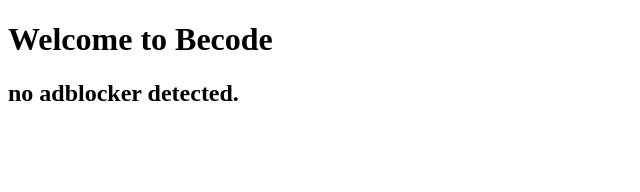
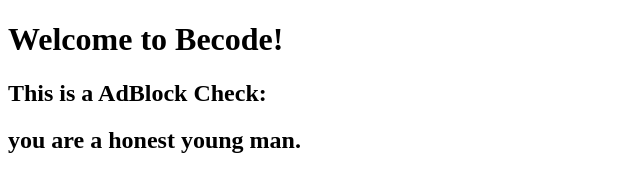
Before and after one commit to DimitryWuyts/adblock, a plain HTML site: page index.html in a window 1280 px wide. Shown: the whole page, without its empty margins (0-640 px from the left). Drawn offline with Linux system fonts and the light colour scheme.

Commit message:
a quick javascript for checking if adblock is on or off on the users computer

```diff
--- a/index.html
+++ b/index.html
@@ -5,10 +5,11 @@
     <meta name="viewport"
           content="width=device-width, user-scalable=no, initial-scale=1.0, maximum-scale=1.0, minimum-scale=1.0">
     <meta http-equiv="X-UA-Compatible" content="ie=edge">
-    <title>Document</title>
+    <title>AdBlockCheck</title>
 </head>
 <body>
-<h1>Welcome to Becode</h1>
+<h1>Welcome to Becode!</h1>
+<h2>This is a AdBlock Check:</h2>
 <h2 id="status"></h2>
 <script src="advertisement.js"></script>
 <script src="main.js"></script>
--- a/main.js
+++ b/main.js
@@ -1,7 +1,7 @@
 if (window.showAds) {
     //Your user has no adblocker, good for them
-    document.getElementById('status').innerHTML = 'no adblocker detected.'
+    document.getElementById('status').innerHTML = 'you are a honest young man.'
 } else {
     //your user uses adblocker, do something about it
-    document.getElementById('status').innerHTML = 'you have adblocker'
+    document.getElementById('status').innerHTML = 'you are a dishonest little internet troll!!'
 }
```
